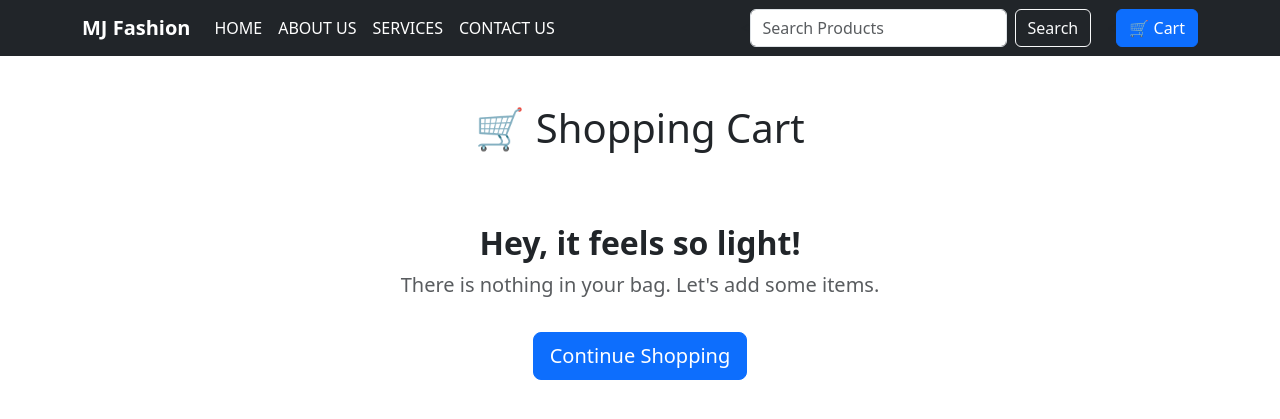
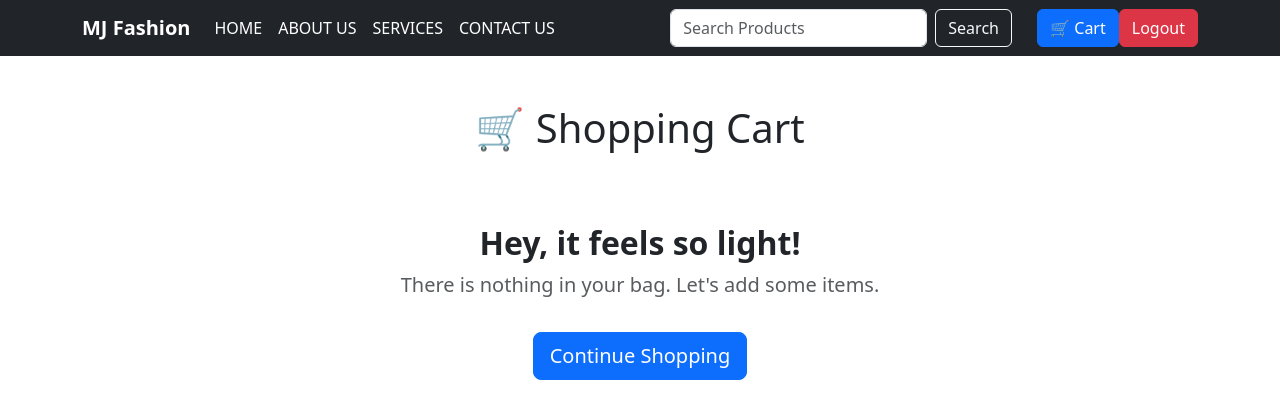
Before and after one commit to jenishmalaviya981/MJ-Fashion, a Django app: page /cart/ in a window 1280 px wide. Shown: the top 419 px of the page. Run offline with Django 5.2, Linux system fonts and the light colour scheme.

Commit message:
Initial commit

```diff
--- a/template/base.html
+++ b/template/base.html
@@ -57,6 +57,10 @@
             <<a href="/cart/" class="btn btn-primary">
     🛒 Cart
     <span id="cart-count" class="badge bg-light text-dark"></span>
+     </a>
+     <a href="/logout" class="btn btn-danger">
+    <i class="bi bi-box-arrow-right me-0"></i>
+    Logout
 </a>
 
         </div>
```
Also changed, not shown: db.sqlite3, static/login-bg.jpg (added).
